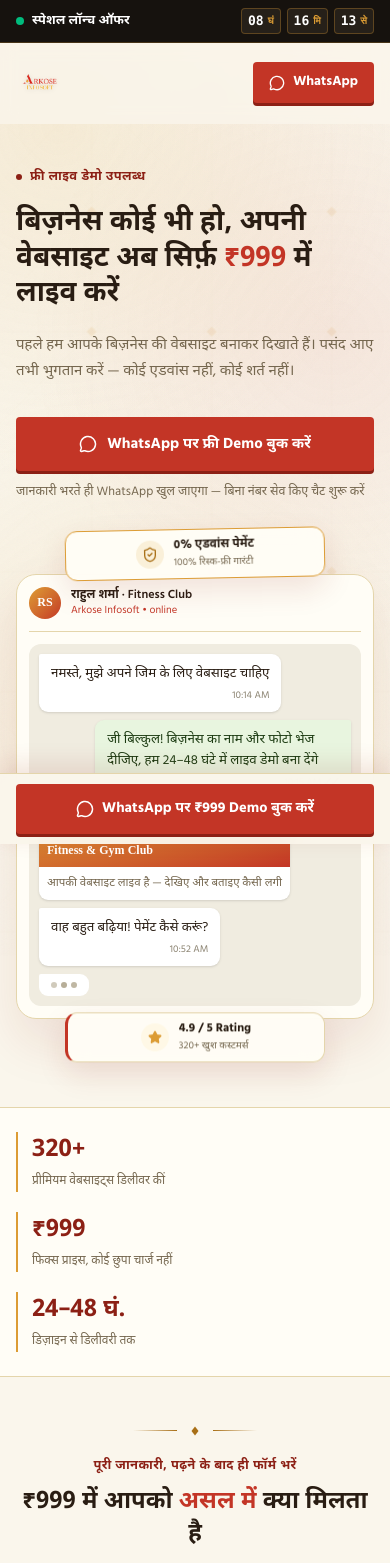
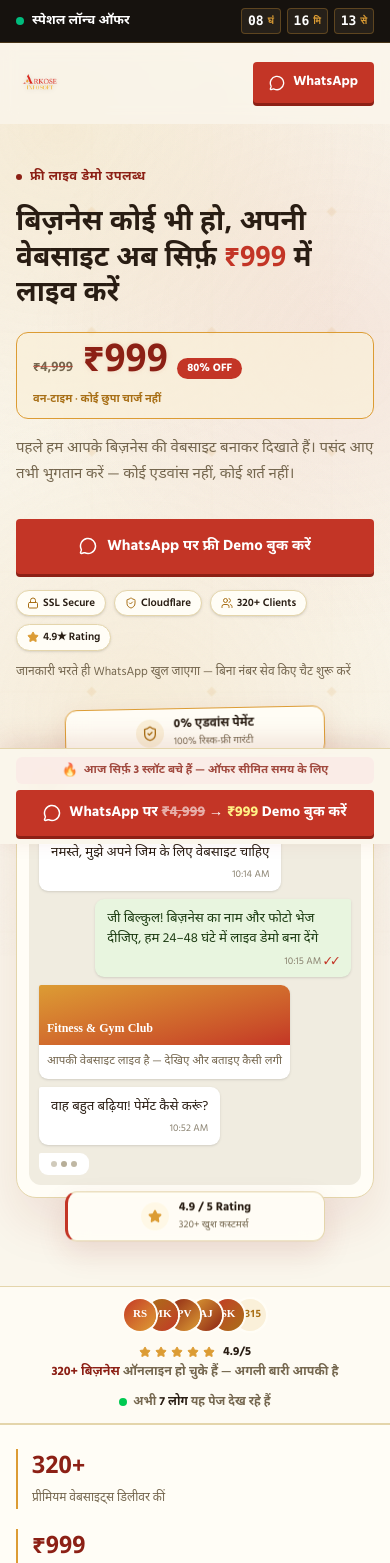
Before and after one commit to arkoseinfosoft-lang/arkose-999-landing-page, a React (Vite) app: page / in a window 390 px wide. Shown: the top 1563 px of the page. Built offline with nearby package versions, Linux system fonts and the light colour scheme; a web font is replaced by a local one.

Commit message:
feat: CRO uplift - hero price pulse, trust row, countdown timer, social proof strip, mobile urgency & demo enhancements

```diff
--- a/src/App.tsx
+++ b/src/App.tsx
@@ -2,6 +2,7 @@ import SmoothScroll from "./lib/SmoothScroll";
 import Ticker from "./components/Ticker";
 import Nav from "./components/Nav";
 import Hero from "./components/Hero";
+import SocialProof from "./components/SocialProof";
 import StatStrip from "./components/StatStrip";
 import Ledger from "./components/Ledger";
 import Problems from "./components/Problems";
@@ -25,6 +26,7 @@ export default function App() {
         <Nav />
         <main>
           <Hero />
+          <SocialProof />
           <StatStrip />
           <Ledger />
           <Problems />
--- a/src/components/Hero.tsx
+++ b/src/components/Hero.tsx
@@ -1,5 +1,5 @@
 import { motion, type Variants } from "framer-motion";
-import { ShieldCheck, Star, MessageCircle, ChevronDown } from "lucide-react";
+import { ShieldCheck, Star, MessageCircle, ChevronDown, Lock, Users } from "lucide-react";
 import { whatsappLink } from "../data/content";
 
 const container: Variants = {
@@ -36,9 +36,28 @@ export default function Hero() {
               <em className="not-italic text-red">₹999</em> में लाइव करें
             </motion.h1>
 
+            {/* Price contrast block */}
+            <motion.div
+              variants={item}
+              className="mt-5 inline-flex flex-wrap items-baseline gap-2.5 rounded-xl border border-gold bg-gold-tint/70 px-4 py-2.5"
+            >
+              <span className="font-serif-hi text-[13px] font-semibold text-muted line-through decoration-red/60">
+                ₹4,999
+              </span>
+              <span className="price-pulse font-serif-hi text-[38px] font-bold leading-none text-red-deep sm:text-[44px]">
+                ₹999
+              </span>
+              <span className="rounded-full bg-red px-2.5 py-0.5 text-[11px] font-bold text-white">
+                80% OFF
+              </span>
+              <span className="w-full text-[11px] font-semibold text-gold-deep">
+                वन-टाइम · कोई छुपा चार्ज नहीं
+              </span>
+            </motion.div>
+
             <motion.p
               variants={item}
-              className="mt-5 max-w-[480px] text-[15px] leading-[1.75] text-muted sm:text-[16.5px]"
+              className="mt-4 max-w-[480px] text-[15px] leading-[1.75] text-muted sm:text-[16.5px]"
             >
               पहले हम आपके बिज़नेस की वेबसाइट बनाकर दिखाते हैं। पसंद आए तभी
               भुगतान करें — कोई एडवांस नहीं, कोई शर्त नहीं।
@@ -58,7 +77,29 @@ export default function Hero() {
                 <MessageCircle className="h-[18px] w-[18px]" />
                 WhatsApp पर फ्री Demo बुक करें
               </motion.a>
-              <span className="text-[12.5px] text-muted">
+
+              {/* Trust icon row */}
+              <motion.div
+                variants={item}
+                className="flex flex-wrap items-center gap-2 pt-1"
+              >
+                {[
+                  { icon: <Lock className="h-3 w-3" />, label: "SSL Secure" },
+                  { icon: <ShieldCheck className="h-3 w-3" />, label: "Cloudflare" },
+                  { icon: <Users className="h-3 w-3" />, label: "320+ Clients" },
+                  { icon: <Star className="h-3 w-3 fill-gold text-gold" />, label: "4.9★ Rating" },
+                ].map((t) => (
+                  <span
+                    key={t.label}
+                    className="inline-flex items-center gap-1 rounded-full border border-paper-line bg-card px-2.5 py-1 text-[11px] font-semibold text-ink shadow-sm"
+                  >
+                    <span className="text-gold-deep">{t.icon}</span>
+                    {t.label}
+                  </span>
+                ))}
+              </motion.div>
+
+              <span className="text-[12px] text-muted">
                 जानकारी भरते ही WhatsApp खुल जाएगा — बिना नंबर सेव किए चैट शुरू करें
               </span>
             </motion.div>
--- a/src/components/MobileBar.tsx
+++ b/src/components/MobileBar.tsx
@@ -4,17 +4,23 @@ import { whatsappLink } from "../data/content";
 export default function MobileBar() {
   return (
     <div
-      className="fixed inset-x-0 bottom-0 z-[999] w-full max-w-[100vw] border-t border-paper-line bg-paper/96 px-4 py-2.5 pb-[calc(10px+env(safe-area-inset-bottom,0px))] shadow-[0_-8px_24px_rgba(140,32,21,0.12)] backdrop-blur-md sm:hidden"
+      className="fixed inset-x-0 bottom-0 z-[999] w-full max-w-[100vw] border-t border-paper-line bg-paper/96 px-4 py-2 pb-[calc(8px+env(safe-area-inset-bottom,0px))] shadow-[0_-8px_24px_rgba(140,32,21,0.12)] backdrop-blur-md sm:hidden"
       aria-label="Mobile Quick Action"
     >
+      {/* Urgency strip */}
+      <div className="slot-pulse mb-1.5 flex items-center justify-center gap-1.5 rounded-md bg-red-tint px-3 py-1 text-[11.5px] font-bold text-red-deep">
+        <span className="text-[13px]">🔥</span>
+        आज सिर्फ़ 3 स्लॉट बचे हैं — ऑफर सीमित समय के लिए
+      </div>
+
       <a
         href={whatsappLink("Hi, mujhe apne business ke liye ₹999 website chahiye")}
         target="_blank"
         rel="noreferrer"
-        className="flex w-full items-center justify-center gap-2 rounded bg-red px-4 py-3.5 text-[14.5px] font-bold text-white shadow-[0_3px_0_var(--color-red-deep)]"
+        className="flex w-full items-center justify-center gap-2 rounded bg-red px-4 py-3 text-[14.5px] font-bold text-white shadow-[0_3px_0_var(--color-red-deep)]"
       >
         <MessageCircle className="h-[18px] w-[18px]" />
-        WhatsApp पर ₹999 Demo बुक करें
+        <span>WhatsApp पर <span className="line-through opacity-60">₹4,999</span> → <span className="text-yellow-200">₹999</span> Demo बुक करें</span>
       </a>
     </div>
   );
--- /dev/null
+++ b/src/components/SocialProof.tsx
@@ -0,0 +1,69 @@
+import { motion } from "framer-motion";
+import { Star } from "lucide-react";
+
+const AVATARS = [
+  { initials: "RS", bg: "from-red to-gold" },
+  { initials: "MK", bg: "from-gold-deep to-red" },
+  { initials: "PV", bg: "from-red-deep to-gold" },
+  { initials: "AJ", bg: "from-gold to-red-deep" },
+  { initials: "SK", bg: "from-red to-gold-deep" },
+];
+
+export default function SocialProof() {
+  return (
+    <motion.div
+      initial={{ opacity: 0, y: 16 }}
+      animate={{ opacity: 1, y: 0 }}
+      transition={{ duration: 0.6, delay: 0.5 }}
+      className="border-y border-paper-line bg-card/80 py-3"
+    >
+      <div className="mx-auto flex max-w-[1120px] flex-col items-center justify-center gap-3 px-4 sm:flex-row sm:gap-5">
+        {/* Stacked avatars */}
+        <div className="flex items-center">
+          {AVATARS.map((a, i) => (
+            <div
+              key={a.initials}
+              className={`-ml-${i === 0 ? "0" : "3"} flex h-8 w-8 items-center justify-center rounded-full bg-gradient-to-br ${a.bg} font-serif-hi text-[11px] font-bold text-white ring-2 ring-card`}
+              style={{ marginLeft: i === 0 ? 0 : -10, zIndex: AVATARS.length - i }}
+            >
+              {a.initials}
+            </div>
+          ))}
+          <div
+            className="flex h-8 w-8 items-center justify-center rounded-full bg-gold-tint font-serif-hi text-[10px] font-bold text-gold-deep ring-2 ring-card"
+            style={{ marginLeft: -10 }}
+          >
+            +315
+          </div>
+        </div>
+
+        {/* Text */}
+        <div className="flex flex-col items-center gap-0.5 sm:items-start">
+          <div className="flex items-center gap-1">
+            {[...Array(5)].map((_, i) => (
+              <Star key={i} className="h-3 w-3 fill-gold text-gold" />
+            ))}
+            <span className="ml-1 text-[12px] font-bold text-ink">4.9/5</span>
+          </div>
+          <p className="text-center text-[12.5px] font-semibold text-muted sm:text-left">
+            <span className="text-red-deep font-bold">320+ बिज़नेस</span> ऑनलाइन हो चुके हैं — अगली बारी आपकी है
+          </p>
+        </div>
+
+        {/* Divider pill */}
+        <div className="hidden h-8 w-px bg-paper-line sm:block" />
+
+        {/* Live indicator */}
+        <div className="flex items-center gap-1.5">
+          <span className="relative flex h-2 w-2">
+            <span className="absolute inline-flex h-full w-full animate-ping rounded-full bg-green-400 opacity-75" />
+            <span className="relative inline-flex h-2 w-2 rounded-full bg-green-500" />
+          </span>
+          <span className="text-[12px] font-semibold text-muted">
+            अभी <b className="text-ink">7 लोग</b> यह पेज देख रहे हैं
+          </span>
+        </div>
+      </div>
+    </motion.div>
+  );
+}
--- a/src/index.css
+++ b/src/index.css
@@ -100,6 +100,75 @@ body {
   50% { transform: translateX(4px); }
 }
 
+/* ₹999 price glow pulse */
+@keyframes pulse-glow {
+  0%, 100% {
+    text-shadow: 0 0 0px rgba(195,53,38,0), 0 0 0px rgba(195,53,38,0);
+    transform: scale(1);
+  }
+  50% {
+    text-shadow: 0 0 18px rgba(195,53,38,0.45), 0 0 36px rgba(220,156,52,0.25);
+    transform: scale(1.03);
+  }
+}
+.price-pulse {
+  animation: pulse-glow 2.4s ease-in-out infinite;
+  display: inline-block;
+}
+
+/* Mobile bar urgency slot text */
+@keyframes slot-pulse {
+  0%, 100% { opacity: 1; }
+  50% { opacity: 0.6; }
+}
+.slot-pulse {
+  animation: slot-pulse 1.6s ease-in-out infinite;
+}
+
+/* Demo cards auto-scroll on desktop */
+@keyframes demo-scroll {
+  0%   { transform: translateX(0); }
+  100% { transform: translateX(-50%); }
+}
+.demo-track {
+  display: flex;
+  width: max-content;
+  animation: demo-scroll 32s linear infinite;
+}
+.demo-track:hover {
+  animation-play-state: paused;
+}
+
+/* Card iframe zoom overlay */
+.demo-card-preview {
+  overflow: hidden;
+  position: relative;
+}
+.demo-card-preview iframe {
+  transition: transform 0.4s ease;
+}
+.demo-card-preview:hover iframe {
+  transform: scale(0.52) !important;
+  transform-origin: top left !important;
+}
+.demo-card-preview .overlay {
+  position: absolute;
+  inset: 0;
+  background: linear-gradient(to bottom, transparent 55%, rgba(250,246,236,0.7) 100%);
+  transition: opacity 0.3s;
+}
+.demo-card-preview:hover .overlay {
+  opacity: 0;
+}
+/* "Live देखें" arrow bounce */
+@keyframes arrowPulse {
+  0%, 100% { transform: translateX(0); }
+  50% { transform: translateX(4px); }
+}
+.arrow-pulse {
+  animation: arrowPulse 1.1s ease-in-out infinite;
+}
+
 .section {
   padding: 74px 0;
 }
```
Also changed, not shown: src/components/Demos.tsx (+11 -7 lines), src/components/Pricing.tsx (+42 -2 lines).
